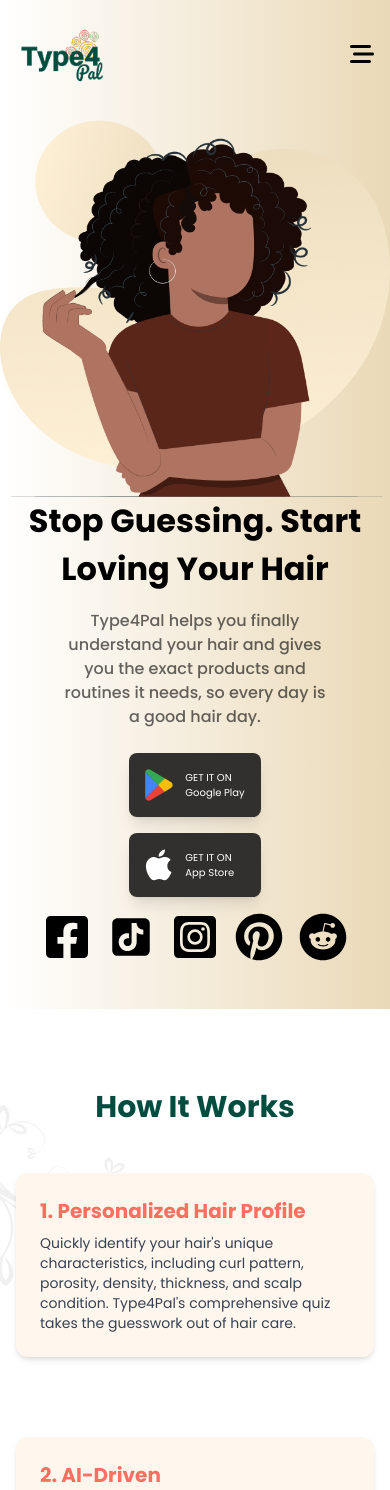
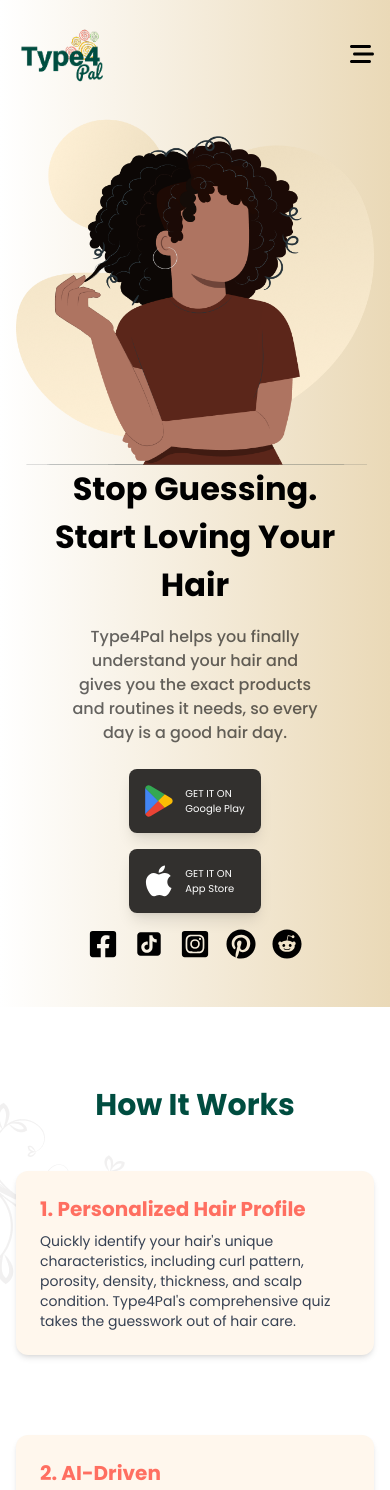
Before and after one commit to naimekattor/type4Pal, a React (Vite) app: page / in a window 390 px wide. Shown: the top 1490 px of the page. Built offline with nearby package versions, Linux system fonts and the light colour scheme.

Commit message:
fix layout issue

```diff
--- a/src/components/Banner.jsx
+++ b/src/components/Banner.jsx
@@ -13,13 +13,13 @@ import {
 const Banner = () => {
   return (
     <div className="bg-gradient-to-r from-[#FFFFFF] to-[#EAD9B7]">
-      <div className="2xl:max-w-[1536px] xl:max-w-7xl lg:max-w-[992px] md:max-w-[768px] md:mx-auto">
+      <div className="container mx-auto px-4 sm:px-6 lg:px-8">
         <div className="flex lg:flex-row flex-col-reverse items-center">
-          <div className="place-items-center md:place-items-start">
+          <div className="grid place-items-center md:place-items-start">
             <h1 className="xl:text-[62px] md:text-[52px] text-[32px] font-bold md:w-3/4 w-full md:px-0 px-4 md:text-start text-center mb-4">
               Stop Guessing. Start Loving Your Hair
             </h1>
-            <p className="md:text-[20px] text-[16px] font-medium text-black/60 w-70/100 md:text-start text-center">
+            <p className="md:text-[20px] text-[16px] font-medium text-black/60 w-[70%] md:text-start text-center">
               Type4Pal helps you finally understand your hair and gives you the
               exact products and routines it needs, so every day is a good hair
               day.
@@ -124,25 +124,25 @@ const Banner = () => {
                 target="_blank"
                 to={"https://www.facebook.com/profile.php?id=61579243509619"}
               >
-                <FaFacebookSquare className="text-5xl hover:text-[#004f42]" />
+                <FaFacebookSquare className="text-3xl sm:text-4xl lg:text-5xl hover:text-[#004f42]" />
               </Link>
               <Link
                 target="_blank"
                 to={"https://www.tiktok.com/@type4.pal?_t=ZS-8ysTCwghFcP&_r=1"}
               >
-                <AiFillTikTok className="text-5xl hover:text-[#004f42]" />
+                <AiFillTikTok className="text-3xl sm:text-4xl lg:text-5xl hover:text-[#004f42]" />
               </Link>
               <Link target="_blank" to={"https://www.instagram.com/type4pal/"}>
-                <FaInstagramSquare className="text-5xl hover:text-[#004f42]" />
+                <FaInstagramSquare className="text-3xl sm:text-4xl lg:text-5xl hover:text-[#004f42]" />
               </Link>
               <Link target="_blank" to={"https://pin.it/6VXi3toRC"}>
-                <FaPinterest className="text-5xl hover:text-[#004f42]" />
+                <FaPinterest className="text-3xl sm:text-4xl lg:text-5xl hover:text-[#004f42]" />
               </Link>
               <Link
                 target="_blank"
                 to={"https://www.reddit.com/r/Type4Pal/s/A4KISnEKNn"}
               >
-                <FaReddit className="text-5xl hover:text-[#004f42]" />
+                <FaReddit className="text-3xl sm:text-4xl lg:text-5xl hover:text-[#004f42]" />
               </Link>
             </div>
           </div>
--- a/src/components/Navbar.jsx
+++ b/src/components/Navbar.jsx
@@ -27,7 +27,7 @@ const Navbar = () => {
       id="header"
       className=" bg-gradient-to-r from-[#FFFFFF] to-[#EAD9B7] "
     >
-      <div className=" 2xl:max-w-[1536px] xl:max-w-7xl lg:max-w-[992px] md:max-w-[768px] md:mx-auto mx-4 py-4">
+      <div className=" container mx-auto px-4 py-4">
         <div className="flex justify-between items-center">
           <div>
             <Link to={"/"}>
```
